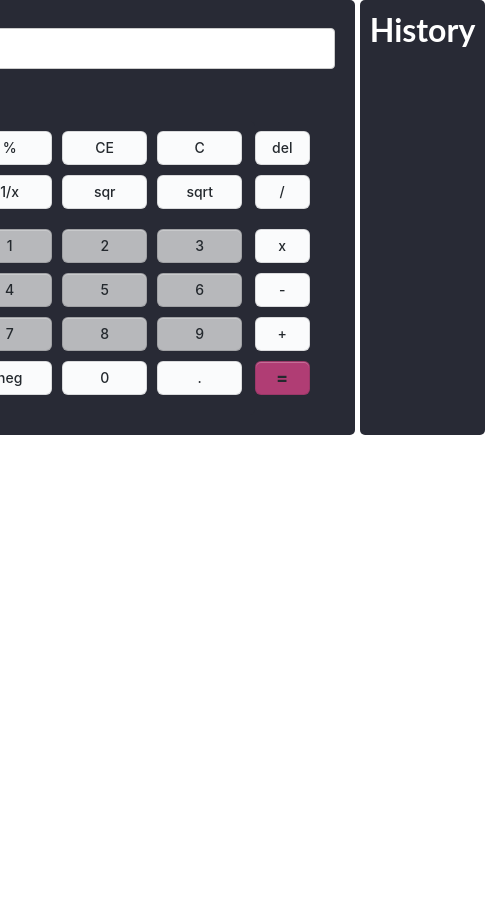
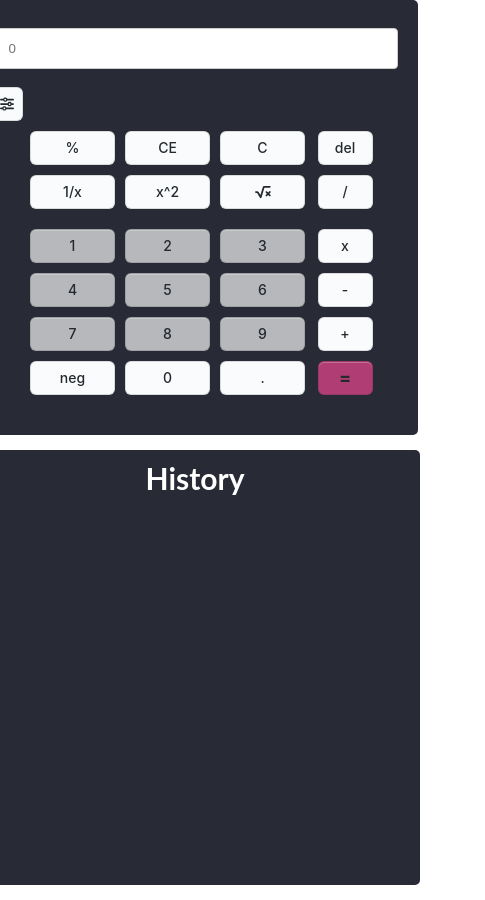
Before and after one commit to EnaBur/calc, a React (Create React App) app: page / in a window 390 px wide. Shown: the whole page, 485 px wide, since content can reach past the window. Before the commit the page ends 844 px from the top, so only its background shows below. Built offline with nearby package versions, Linux system fonts and the light colour scheme.

Commit message:
fixedResponsiveness

```diff
--- a/src/components/Digit.js
+++ b/src/components/Digit.js
@@ -1,12 +1,12 @@
 import React, { useState, useEffect } from 'react';
 import { FontAwesomeIcon } from "@fortawesome/react-fontawesome";
-import { faBars } from '@fortawesome/free-solid-svg-icons';
+import { faSliders, faChartPie, faSquareRootVariable } from '@fortawesome/free-solid-svg-icons';
 
 const Digit = ({ additionalStatus, setadditionalStatus }) => {
   const [inputValue, setInputValue] = useState("");
   const [solution, setSolv] = useState("");
 
-  const operators = ['+', '-', '*', '/', '=', '.', '%'];
+  const operators = ['+', '-', '*', '/', '=', '.', '%', '^'];
 
   const calculation = (input) => {
     if (solution !== '') {
@@ -31,7 +31,25 @@ const Digit = ({ additionalStatus, setadditionalStatus }) => {
     } else if (input === '^2') {
         setSolv((inputValue * inputValue).toString());
         setInputValue(solution);
-    } else if (operators.includes(input)) {
+    } else if (input ==='*(-1)'){
+      setSolv((inputValue * (-1)).toString());
+      setInputValue(solution);
+    }else if (input === '10^x') {
+      const number = parseFloat(inputValue);
+      if (!isNaN(number)) {
+        setSolv(Math.pow(10, number).toString());
+        setInputValue(solution);
+      }
+    }else if (input === '^'){
+      const numbers = inputValue.split('^');
+      const number1 = parseFloat(numbers[0]);
+      const number2 = parseFloat(numbers[1]);
+
+      if (!isNaN(number1) && !isNaN(number2)) {
+        setSolv(Math.pow(number1, number2).toString());
+        setInputValue(solution);
+      }
+    }else if (operators.includes(input)) {
       if (input === '=') {
         const expression = inputValue;
             try {
@@ -120,26 +138,26 @@ const Digit = ({ additionalStatus, setadditionalStatus }) => {
         className="hamburger"
         onClick={() => setadditionalStatus(!additionalStatus)}
       >
-        <FontAwesomeIcon icon={faBars} />
+        <FontAwesomeIcon icon={faSliders} />
       </button>
 
       <div className={`keyboard ${additionalStatus ? 'move-simple' : ''}`}>
         <div className={`additional ${additionalStatus ? 'show-additional' : ''}`}>
           <button>ln</button>
           <button id="addit-style">log</button>
-          <button>10^x</button>
-          <button>|x|</button>
-          <button onClick={() => calculation('3.14')}>pie</button>
-          <button>x^y</button>
+          <button onClick={() => calculation('10^x')}>10^x</button>
+          <button onClick={() => calculation('|x|')}>|x|</button>
+          <button onClick={() => calculation('3.14')}><FontAwesomeIcon icon={faChartPie} /></button>
+          <button onClick={() => calculation('^')}>x^y</button>
         </div>
 
         <div className="numbers">
           <button onClick={() => calculation('%')}>%</button>
-          <button>CE</button>
-          <button>C</button>
-          <button id="addit-style">1/x</button>
-          <button onClick={() => calculation('^2')} id="addit-style">sqr</button>
-          <button onClick={() => calculation('sqrt')} id="addit-style">sqrt</button>
+          <button onClick={() => calculation('CE')}>CE</button>
+          <button onClick={() => calculation('C')}>C</button>
+          <button onClick={() => calculation('1/x')} id="addit-style">1/x</button>
+          <button onClick={() => calculation('^2')} id="addit-style">x^2</button>
+          <button onClick={() => calculation('sqrt')} id="addit-style"><FontAwesomeIcon icon={faSquareRootVariable} /></button>
 
           {addNumbers()}
 
--- a/src/styles/_calc.scss
+++ b/src/styles/_calc.scss
@@ -5,3 +5,13 @@
     align-items: flex-start;
     justify-content: center;
 }
+
+@media screen and (max-width: 750px) {
+    .calc {
+        display: flex;
+        flex-direction: column;
+        align-items: center;
+        justify-content: center;
+    }
+
+}
--- a/src/styles/_digit.scss
+++ b/src/styles/_digit.scss
@@ -95,7 +95,7 @@ input {
 }
 
 
-.fa-bars {
+.fa-sliders {
     margin-left: -5px;
 }
 
--- a/src/styles/_history.scss
+++ b/src/styles/_history.scss
@@ -7,7 +7,7 @@
     border-radius: 5px;
     max-height: 100%;
     height: 435px;
-    text-size: 15px;
+    font-size: 15px;
     h1{
         color: white;
     }
@@ -16,3 +16,11 @@
 .dataHistory {
     margin-top: 20px;
 }
+
+@media screen and (max-width: 750px) {
+    .screen {
+        margin: 15px;
+        width: 450px;
+    }
+
+}
```
